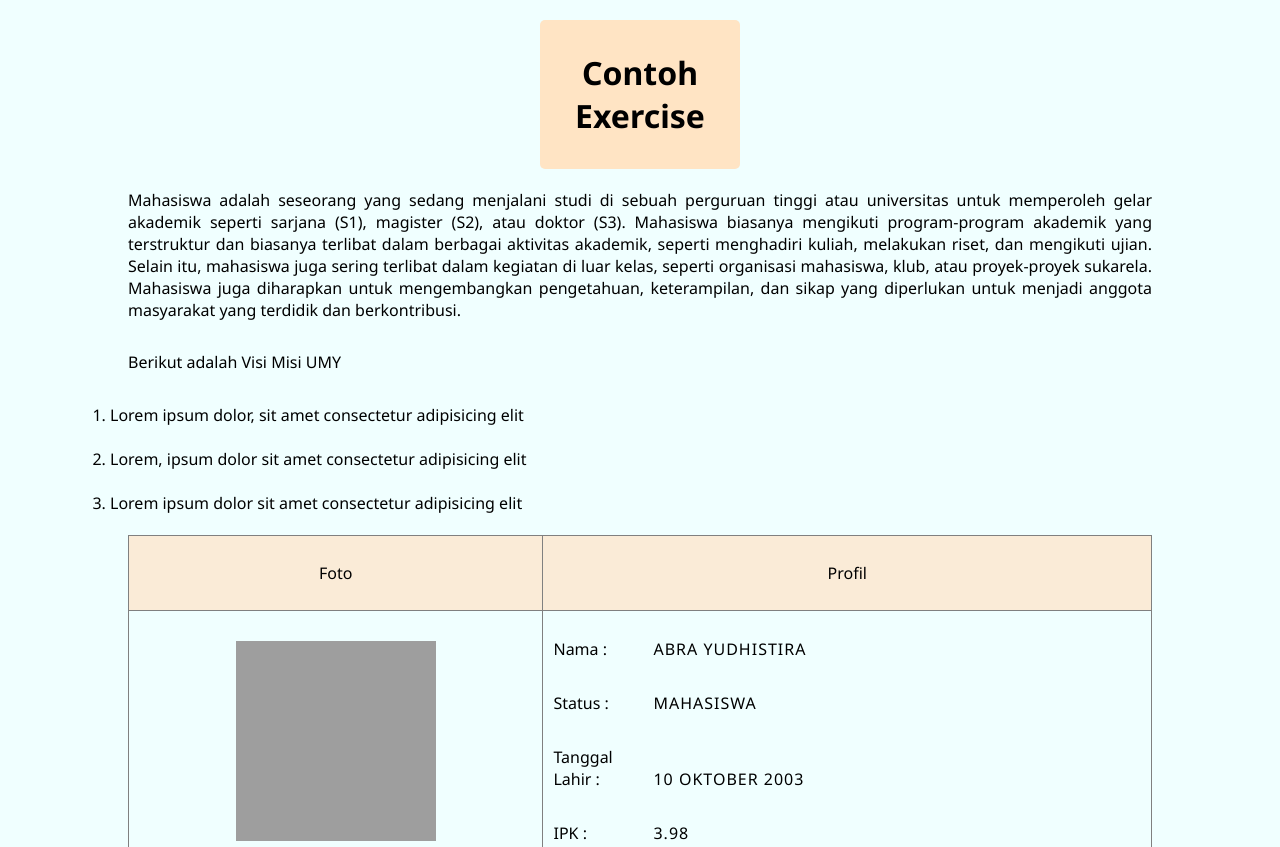
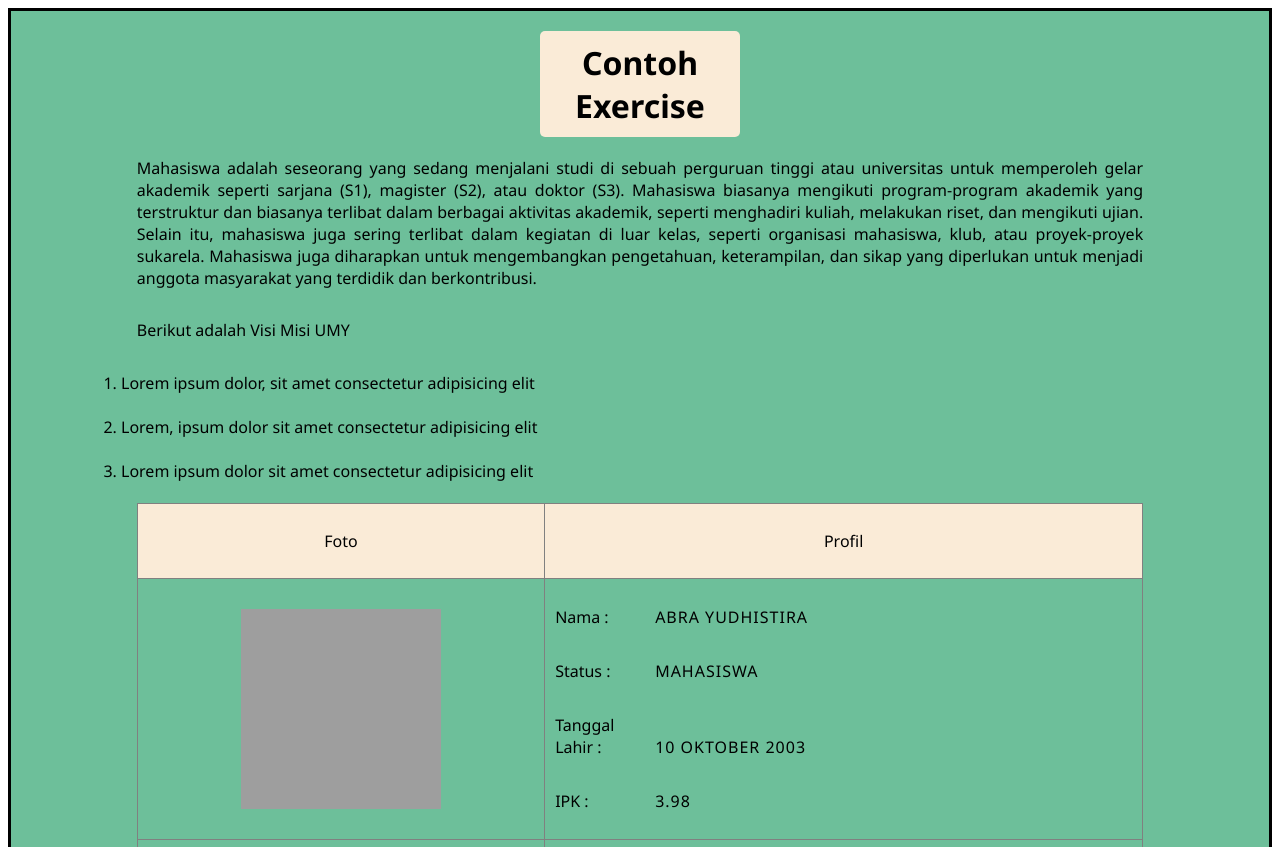
Before and after one commit to abrayudhistira/Exercise1_102, a plain HTML site: page index.html in a window 1280 px wide. Shown: the top 847 px of the page. Drawn offline with Linux system fonts and the light colour scheme; grey boxes are pictures that could not be loaded.

Commit message:
modifikasi

```diff
--- a/index.html
+++ b/index.html
@@ -10,10 +10,8 @@
     <link rel="stylesheet" href="style.css">
 </head>
 <body>
-    <div class="header">
-        <h1>Contoh Exercise</h1>
-    </div>
     <div class="main-content">
+        <h1 id="title">Contoh Exercise</h1>
         <p id="paragraf">
             Mahasiswa adalah seseorang yang sedang menjalani studi di sebuah perguruan tinggi atau universitas untuk memperoleh gelar akademik seperti sarjana (S1), magister (S2), atau doktor (S3).
             Mahasiswa biasanya mengikuti program-program akademik yang terstruktur dan biasanya terlibat dalam berbagai aktivitas akademik, seperti menghadiri kuliah, melakukan riset, dan mengikuti ujian.
@@ -50,7 +48,6 @@
             </table>
         </center>
         <img src="/assets/icon.svg" alt="gambar">
-    </div>
         <button class="tombol" onclick="showAlert()">Submit</button>
         <script src="script.js"></script>
         <script>
@@ -58,5 +55,6 @@
             alert("Abra Yudhistira 20220140102");
         }
         </script>
+    </div>
 </body>
 </html>
--- a/style.css
+++ b/style.css
@@ -1,22 +1,22 @@
-body {
+.main-content {
     font-family: "Noto Sans", sans-serif;
-    margin: 0;
+    width: auto;
+    margin: 30;
     padding: 0;
-    background-color: azure;
     box-sizing: border-box;
+    border: 3px solid black;
+    background-color: rgb(109, 191, 154);
 }
-
-.header {
-    background-color: bisque;
+#title {
     text-align: center;
+    box-sizing: border-box;
+    background-color: antiquewhite;
     padding: 10px;
     margin-bottom: 20px;
     margin-top: 20px;
     width: 200px;
-    margin-left: auto;
-    margin-right: auto;
-    box-sizing: border-box;
     border-radius: 5px;
+    margin: 20px auto;
 }
 
 ol {
```
Lines whose indentation alone changed are shown as unchanged.
